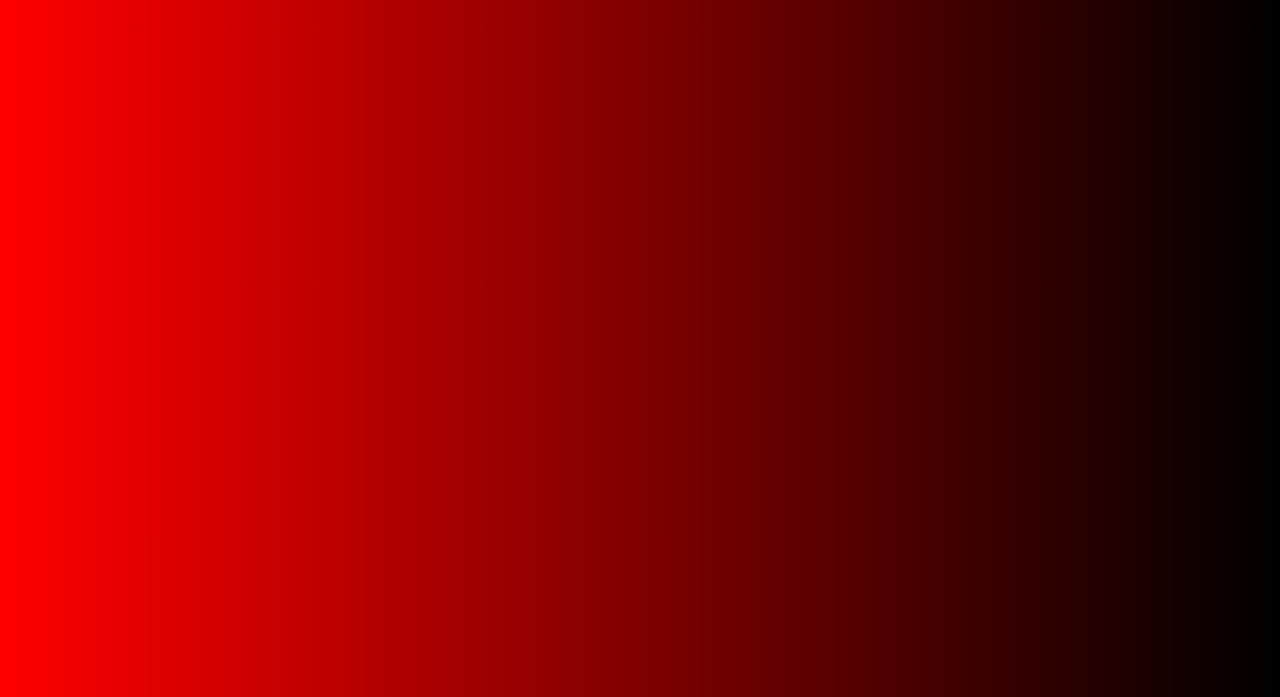
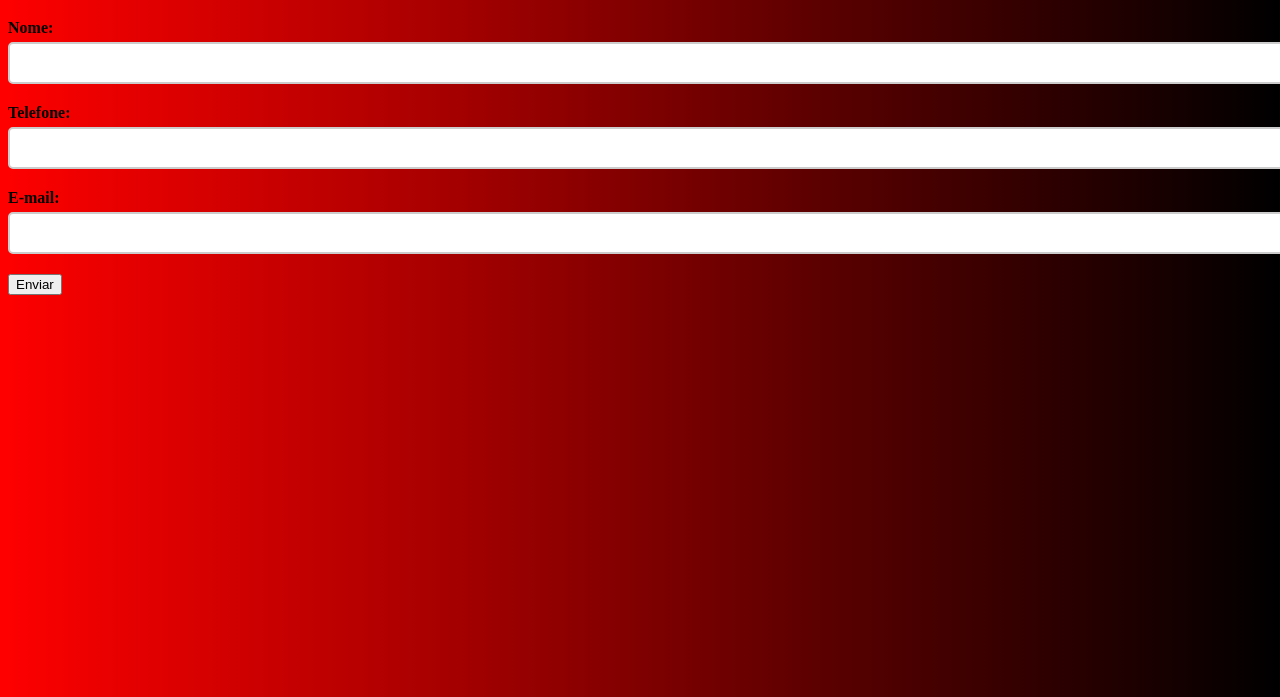
Before and after one commit to GabrielFerla/-cp1-dev-web-1sem, a plain HTML site: page contato.html in a window 1280 px wide. Shown: the part 227-924 px from the top of the page. Drawn offline with Linux system fonts and the light colour scheme.

Commit message:
criação html contato

```diff
--- a/contato.html
+++ b/contato.html
@@ -9,39 +9,36 @@
     <title>Contato</title>
 </head>
 <body>
-
     <div class="container">
         <nav id="Menu">
-
             <ul>
                 <li><a href="index.html">Home</a></li>
                 <li><a href="sobre.html">Sobre</a></li>
                 <li><a href="contato.html"></a>contato</li>
-
                 <li><a href="quiz.html">Quiz</a></li>
-
-
-
             </ul>
-
-
-
-
         </nav>
-
         <h1>Contato</h1>
 
-
-
-
-
-
-
+        <form id="contact-form" method="post" action="#">
+            <div class="form-group">
+              <label for="name" class="form-label">Nome:</label>
+              <input type="text" id="name" name="name" class="form-input">
+              <span id="name-error" class="form-error"></span>
+            </div>
+            <div class="form-group">
+              <label for="phone" class="form-label">Telefone:</label>
+              <input type="tel" id="phone" name="phone" class="form-input">
+              <span id="phone-error" class="form-error"></span>
+            </div>
+            <div class="form-group">
+              <label for="email" class="form-label">E-mail:</label>
+              <input type="email" id="email" name="email" class="form-input">
+              <span id="email-error" class="form-error"></span>
+            </div>
+            <button type="submit">Enviar</button>
+        </form>
     </div>
-
-
-
-
     <script src="script.js"></script>
 </body>
 </html>
--- a/estilo.css
+++ b/estilo.css
@@ -42,7 +42,6 @@ p{
 }
 
 
-
 #Quiz{
     width: 100px;
     height: 70px;
@@ -53,3 +52,29 @@ p{
     margin-left: 45px;
     align-items: center;
 }
+
+.form-group {
+    margin-bottom: 20px;
+  }
+  .form-label {
+    display: block;
+    font-weight: bold;
+    margin-bottom: 5px;
+  }
+  .form-input {
+    display: block;
+    width: 100%;
+    padding: 10px;
+    font-size: 16px;
+    border: 2px solid #ccc;
+    border-radius: 5px;
+  }
+  .form-input:focus {
+    outline: none;
+    border-color: #69c;
+  }
+  .form-error {
+    color: #f00;
+    font-size: 14px;
+    margin-top: 5px;
+  }
--- a/script.js
+++ b/script.js
@@ -39,6 +39,5 @@ function calc(){
                     msg.innerHTML += `<p>Opção Inválida</p>`
                 break;
 
-
     }
 }
```
Also changed, not shown: index.html (+0 -18 lines), quiz.html (+0 -19 lines).
